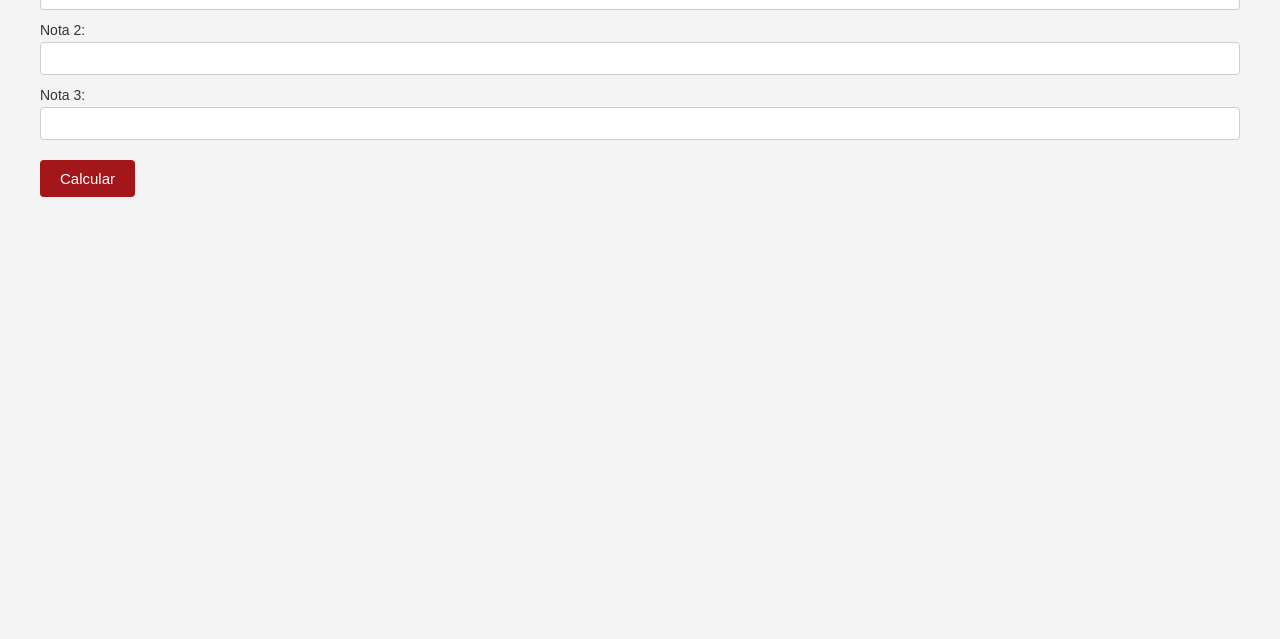
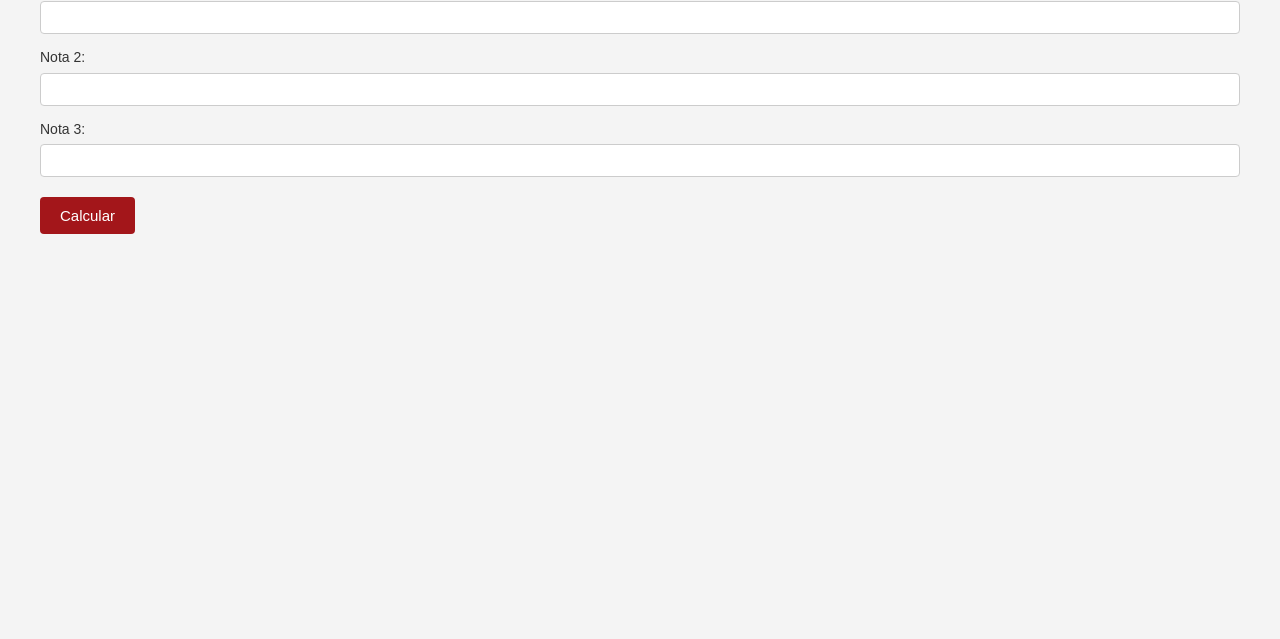
Before and after one commit to danimer07/taller-integrador-Mercado, a plain HTML site: page index.html in a window 1280 px wide. Shown: the part 161-800 px from the top of the page. Drawn offline with Linux system fonts and the light colour scheme.

Commit message:
style: mejorar estilos de la aplicación

```diff
--- a/styles.css
+++ b/styles.css
@@ -62,3 +62,16 @@ button:hover {
     font-size: 15px;
     color: #666666;
 }
+body {
+    font-family: Arial, sans-serif;
+    line-height: 1.6;
+}
+
+button {
+    cursor: pointer;
+    transition: 0.3s;
+}
+
+button:hover {
+    transform: scale(1.02);
+}
```
